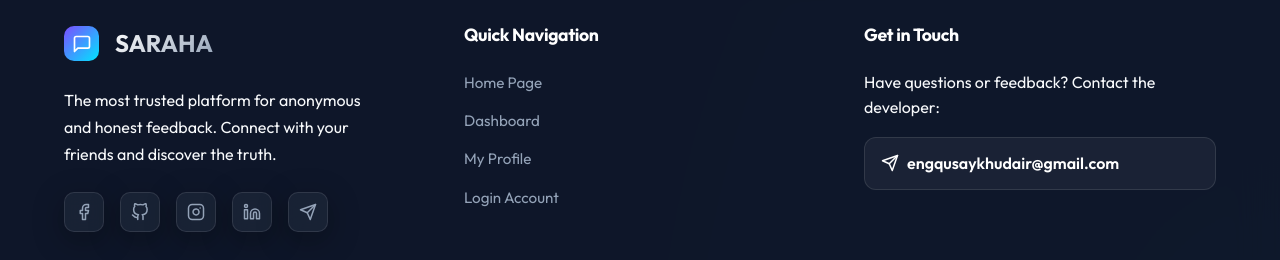
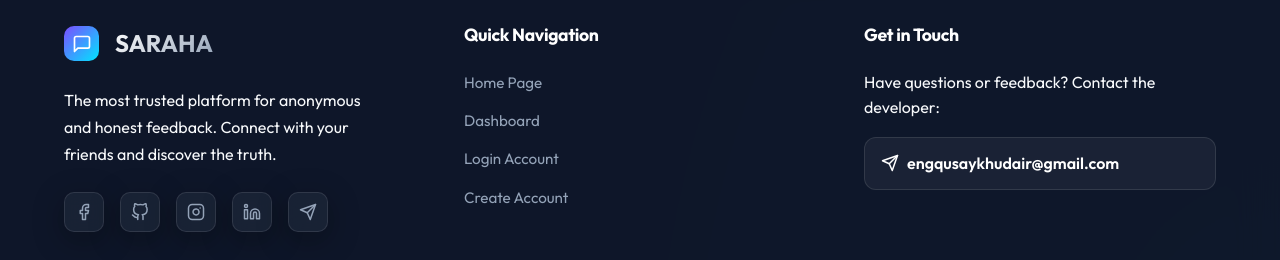
Before and after one commit to qusaykhudair/Saraha-App_full_stack_website, a React (Vite) app in the folder Frontend/: page / in a window 1280 px wide. Shown: the part 1304-1564 px from the top of the page. Built offline with nearby package versions, Linux system fonts and the light colour scheme; no server answers.

Commit message:
feat: implement user profile management controller and add site footer component

```diff
--- a/Frontend/src/components/Footer.jsx
+++ b/Frontend/src/components/Footer.jsx
@@ -1,8 +1,11 @@
-import React from 'react';
+import React, { useContext } from 'react';
 import { Link } from 'react-router-dom';
+import { AuthContext } from '../context/AuthContext';
 import { FiFacebook, FiGithub, FiInstagram, FiLinkedin, FiSend, FiMessageSquare, FiHeart, FiShield } from 'react-icons/fi';
 
 const Footer = () => {
+  const { user } = useContext(AuthContext);
+
   return (
     <footer style={{
       background: 'rgba(15, 23, 42, 0.9)',
@@ -40,8 +43,14 @@ const Footer = () => {
             <ul style={{ listStyle: 'none', display: 'flex', flexDirection: 'column', gap: '0.8rem' }}>
               <li><Link to="/" className="footer-link">Home Page</Link></li>
               <li><Link to="/dashboard" className="footer-link">Dashboard</Link></li>
-              <li><Link to="/profile" className="footer-link">My Profile</Link></li>
-              <li><Link to="/login" className="footer-link">Login Account</Link></li>
+              {user ? (
+                <li><Link to="/profile" className="footer-link">Account Settings</Link></li>
+              ) : (
+                <>
+                  <li><Link to="/login" className="footer-link">Login Account</Link></li>
+                  <li><Link to="/signup" className="footer-link">Create Account</Link></li>
+                </>
+              )}
             </ul>
           </div>
 
```
Also changed, not shown: 1 other file (tests, documents, lock files or other folders).
